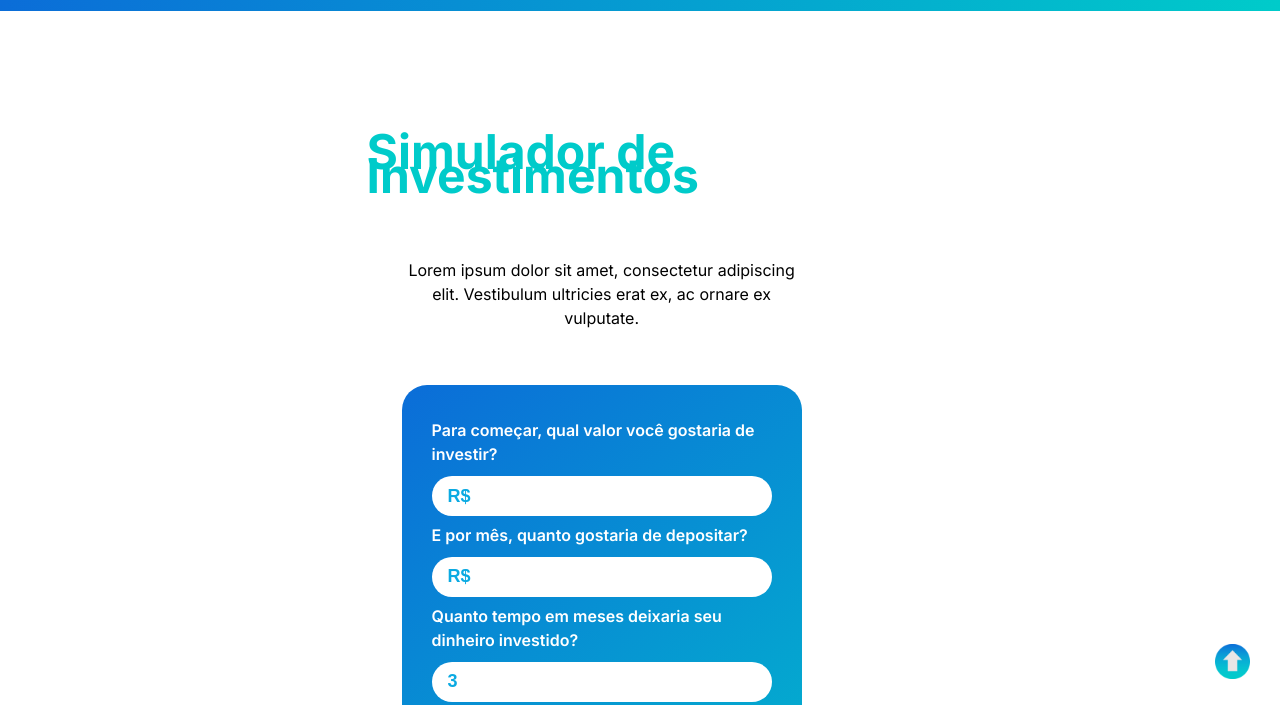
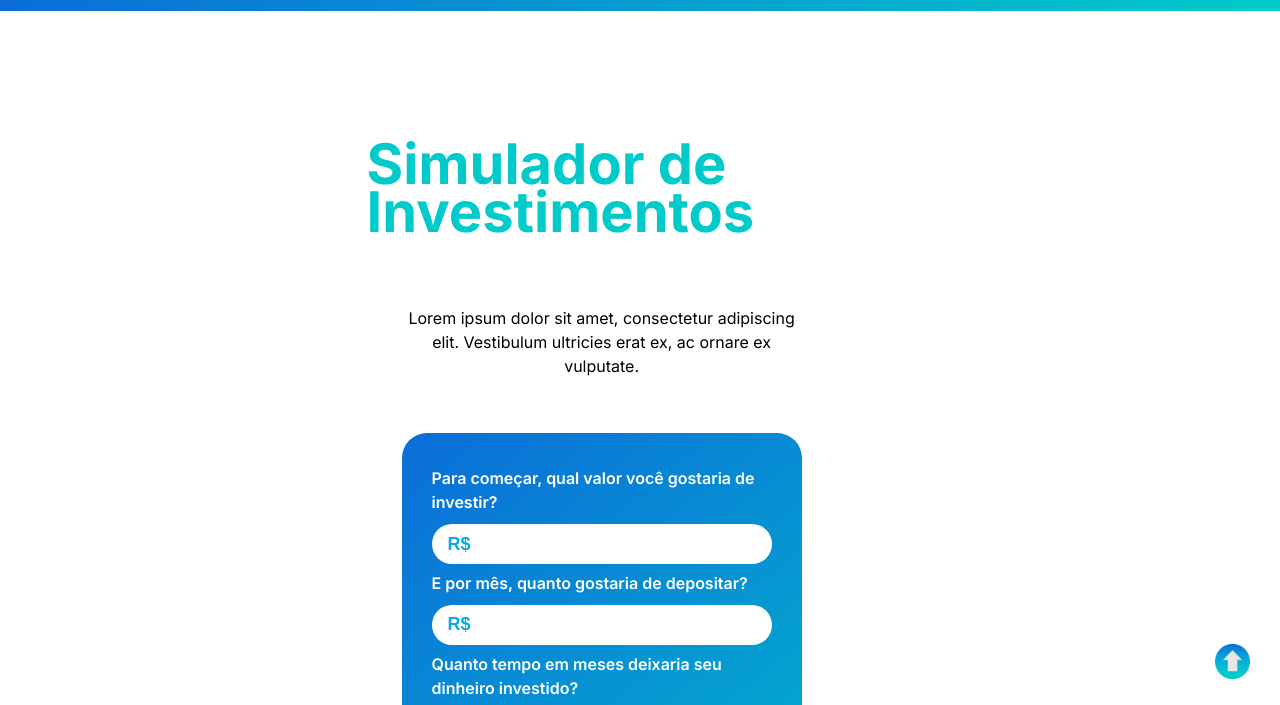
Before and after one commit to ramattoso/hackathon-startse, a plain HTML site: page simulacao.html in a window 1280 px wide. Shown: the part 85-790 px from the top of the page. Drawn offline with nearby package versions, Linux system fonts and the light colour scheme.

Commit message:
arrumando título simulação

```diff
--- a/css/style.css
+++ b/css/style.css
@@ -8,7 +8,6 @@
     box-sizing: border-box;
     text-decoration: none;
 }
-
 html,
 body {
     height: 100vh;
@@ -18,6 +17,10 @@ body {
     text-rendering: optimizeLegibility;
     -webkit-font-smoothing: antialiased;
     background-color: white;
+}
+::selection{
+    background-color:  #00CBCA;
+    color: white;
 }
 
 h1 {
@@ -103,8 +106,9 @@ main {
     gap: 20px;
 }
 
-#h1-simulador {
+.h1-simulador {
     font-size: 7vh;
+    line-height: 6vh;
 }
 
 #p-simulador {
--- a/simulacao.html
+++ b/simulacao.html
@@ -37,7 +37,7 @@
     <main>
         <section id="content-simulador">
             <div id="div-simulador">
-                <h1 id="h1-simulador">Simulador de Investimentos</h1>
+                <h1 class="h1-simulador">Simulador de Investimentos</h1>
                 <p id="p-simulador">Lorem ipsum dolor sit amet, consectetur adipiscing elit. Vestibulum ultricies erat ex, ac ornare ex vulputate.
                 </p>
             </div>
```
